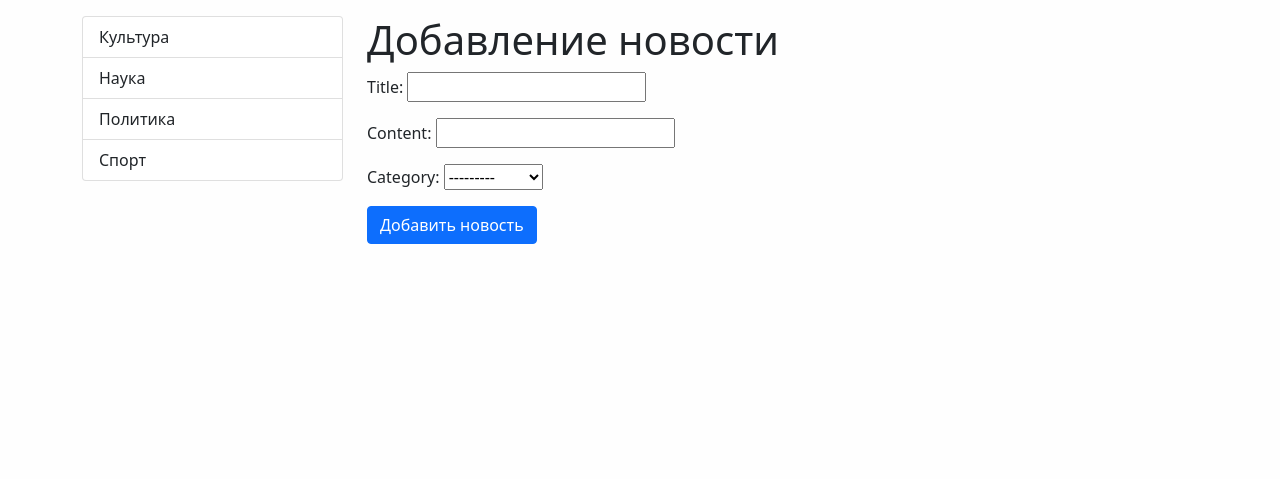
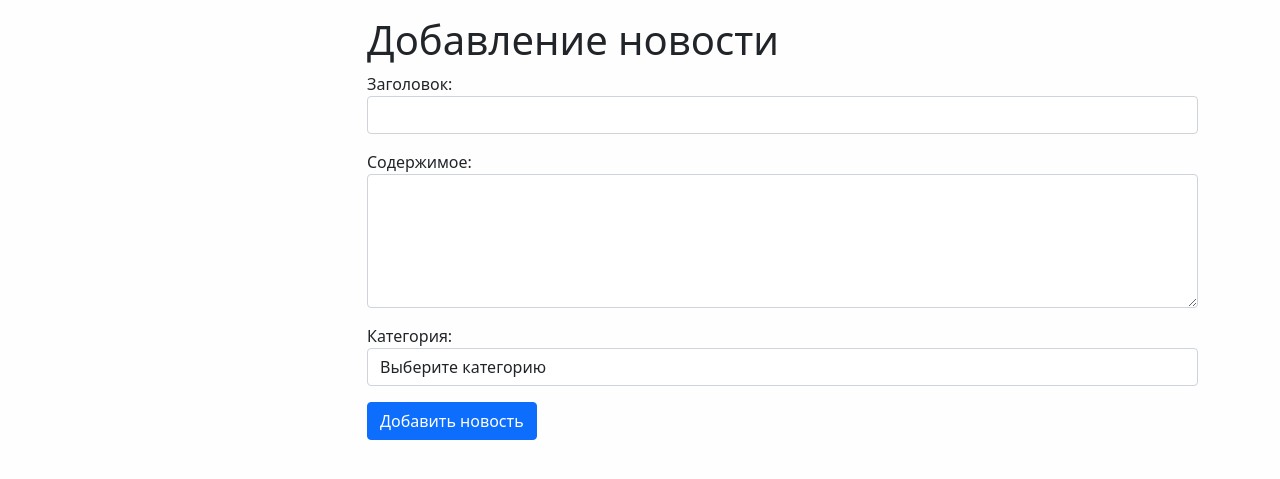
Before and after one commit to DatKorso/django_course, a Django app: page /news/add-news/ in a window 1280 px wide. Shown: the part 56-535 px from the top of the page. Run offline with Django 3.2, Linux system fonts and the light colour scheme; data comes from the database, SQL or seed files in the repository; both versions use the stored data as it was after the commit; some libraries are stand-ins or nearby versions.

Commit message:
Оформил форму и реализовал добавление в бд через post запрос

```diff
--- a/mysite/news/forms.py
+++ b/mysite/news/forms.py
@@ -2,6 +2,11 @@ from django import forms
 from .models import Category
 
 class NewsForm(forms.Form):
-    title = forms.CharField(max_length=150)
-    content = forms.CharField()
-    category = forms.ModelChoiceField(queryset=Category.objects.all())
+    title = forms.CharField(max_length=150, label='Заголовок', widget=forms.TextInput(attrs={"class": "form-control"}))
+    content = forms.CharField(required=False, label='Содержимое', widget=forms.Textarea(attrs={
+        "class": "form-control",
+        "rows": 5,
+    }))
+    category = forms.ModelChoiceField(queryset=Category.objects.all(), empty_label='Выберите категорию',
+                                      label='Категория', widget=forms.Select(
+        attrs={"class": "form-control"}))
--- a/mysite/news/templates/news/add_news.html
+++ b/mysite/news/templates/news/add_news.html
@@ -4,16 +4,54 @@
   Добавление новости
 {% endblock %}
 
-{% block sidebar %}
-    {% include 'inc/_sidebar.html' %}
-{% endblock %}
 
 {% block content %}
 
     <h1>Добавление новости</h1>
-    <form action="{% url 'add_news' %}" method="post">
+    <form class="needs-validation" action="{% url 'add_news' %}" method="post">
         {% csrf_token %}
+
+        <!-- Первый метод отображения формы -->
+        {% comment %}
         {{ form.as_p }}
+        {% endcomment %}
+
+        <!-- Второй метод отображения формы -->
+        {% comment %}
+        <div class="mb-3">
+            <label for="{{ form.title.id_for_label }}" class="form-label">Заголовок</label>
+            {{ form.title }}
+            <div class="invalid-feedback">
+                {{ form.title.errors }}
+            </div>
+        </div>
+        <div class="mb-3">
+            <label for="{{ form.content.id_for_label }}" class="form-label">Контент</label>
+            {{ form.content }}
+            <div class="invalid-feedback">
+                {{ form.content.errors }}
+            </div>
+        </div>
+        <div class="mb-3">
+            <label for="{{ form.category.id_for_label }}" class="form-label">Категория</label>
+            {{ form.category }}
+            <div class="invalid-feedback">
+                {{ form.category.errors }}
+            </div>
+        </div>
+        {% endcomment %}
+
+        <!-- Третий метод отображения формы -->
+        {% for field in form %}
+        <div class="mb-3">
+            {{ field.label_tag }}
+            {{ field }}
+            <div class="invalid-feedback">
+                {{ field.errors }}
+            </div>
+        </div>
+        {% endfor %}
+
         <button type="submit" class="btn btn-primary">Добавить новость</button>
     </form>
 
--- a/mysite/news/views.py
+++ b/mysite/news/views.py
@@ -1,4 +1,4 @@
-from django.shortcuts import render, get_object_or_404
+from django.shortcuts import render, get_object_or_404, redirect
 
 from .models import News, Category
 from .forms import NewsForm
@@ -25,7 +25,11 @@ def view_news(request, news_id):
 
 def add_news(request):
     if request.method == 'POST':
-        pass
+        form = NewsForm(request.POST)
+        if form.is_valid():
+            #print(form.cleaned_data)
+            news = News.objects.create(**form.cleaned_data)
+            return redirect(news)
     else:
         form = NewsForm()
     return render(request,'news/add_news.html', {'form': form})
--- a/mysite/templates/base.html
+++ b/mysite/templates/base.html
@@ -18,10 +18,10 @@
       {% block news_title %}{% endblock %}
       <div class="row">
         <div class="col-md-3">
-          {% block sidebar %}Sidebar{% endblock %}
+          {% block sidebar %}{% endblock %}
         </div>
         <div class="col-md-9">
-          {% block content %}Content{% endblock %}
+          {% block content %}{% endblock %}
         </div>
       </div>
     </div>
```
Also changed, not shown: mysite/db.sqlite3.
